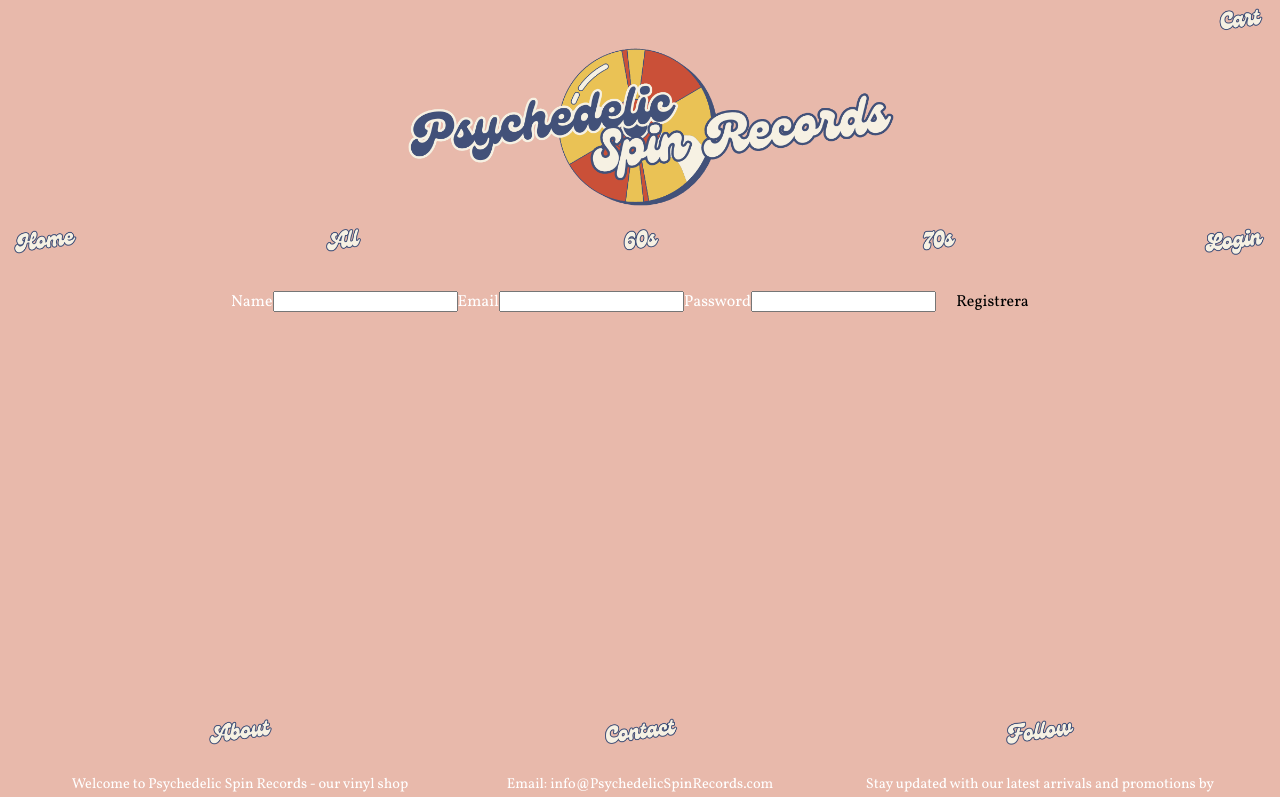
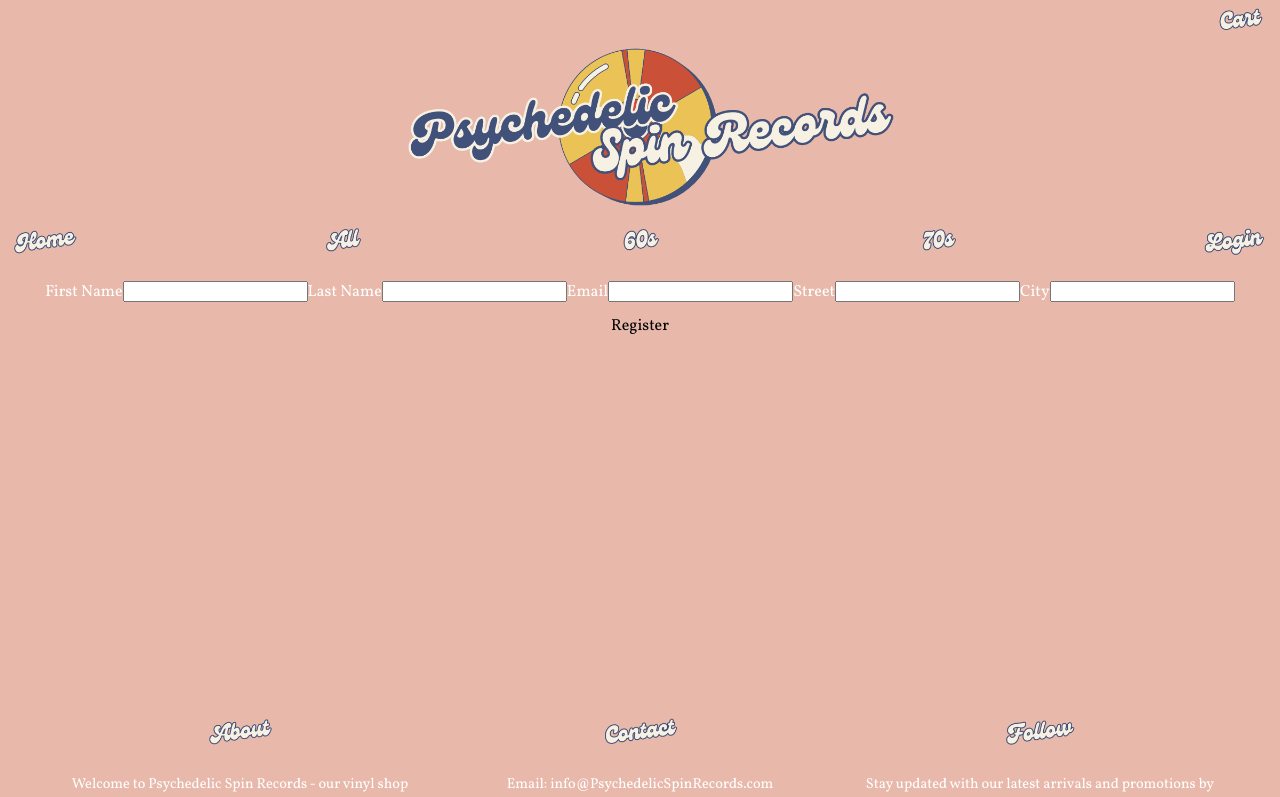
Before and after one commit to jennikaelisson/vinyl-shop, a React (Vite) app in the folder client/: page /register in a window 1280 px wide. Shown: the top 797 px of the page. Built offline with nearby package versions, Linux system fonts and the light colour scheme; a web font is replaced by a local one.

Commit message:
updated client to take registration of customer

```diff
--- a/client/src/pages/CustomerRegister.tsx
+++ b/client/src/pages/CustomerRegister.tsx
@@ -1,9 +1,11 @@
 import { useState, FormEvent, ChangeEvent } from "react";
 
 const CustomerRegister = () => {
+    const [firstNameInput, setFirstNameInput] = useState("");
+    const [lastNameInput, setLastNameInput] = useState("");
     const [emailInput, setEmailInput] = useState("");
-    const [passwordInput, setPasswordInput] = useState("");
-    const [nameInput, setNameInput] = useState("");
+    const [streetInput, setStreetInput] = useState("");
+    const [cityInput, setCityInput] = useState("");
 
     const register = async (e: FormEvent) => {
         e.preventDefault();
@@ -12,34 +14,54 @@ const CustomerRegister = () => {
           headers: {
             "Content-type": "application/json",
           },
-          body: JSON.stringify({ name: nameInput, email: emailInput, password: passwordInput }),
+          body: JSON.stringify({
+            firstName: firstNameInput,
+            lastName: lastNameInput,
+            email: emailInput,
+            address: {
+              street: streetInput,
+              city: cityInput
+            }
+          }),
         });
         const data = await response.json();
         console.log(data);
 
       };
 
-      const handleNameChange = (e: ChangeEvent<HTMLInputElement>) => {
-        setNameInput(e.target.value);
-        console.log(nameInput);
-      }
+      const handleFirstNameChange = (e: ChangeEvent<HTMLInputElement>) => {
+        setFirstNameInput(e.target.value);
+      };
+
+      const handleLastNameChange = (e: ChangeEvent<HTMLInputElement>) => {
+        setLastNameInput(e.target.value);
+      };
 
       const handleEmailChange = (e: ChangeEvent<HTMLInputElement>) => {
         setEmailInput(e.target.value);
-        console.log(emailInput);
       };
 
-      const handlePasswordChange = (e: ChangeEvent<HTMLInputElement>) => {
-        setPasswordInput(e.target.value);
-        console.log(passwordInput);
+      const handleStreetChange = (e: ChangeEvent<HTMLInputElement>) => {
+        setStreetInput(e.target.value);
       };
 
-    return <><form onSubmit={register}>
-    <label htmlFor="">Name</label>
+      const handleCityChange = (e: ChangeEvent<HTMLInputElement>) => {
+        setCityInput(e.target.value);
+      };
+
+    return (
+        <form onSubmit={register}>
+            <label htmlFor="firstNameInput">First Name</label>
             <input
-      id="nameInput"
-      value={nameInput}
-      onChange={handleNameChange}
+                id="firstNameInput"
+                value={firstNameInput}
+                onChange={handleFirstNameChange}
+            />
+            <label htmlFor="lastNameInput">Last Name</label>
+            <input
+                id="lastNameInput"
+                value={lastNameInput}
+                onChange={handleLastNameChange}
             />
             <label htmlFor="emailInput">Email</label>
             <input
@@ -47,13 +69,21 @@ const CustomerRegister = () => {
                 value={emailInput}
                 onChange={handleEmailChange}
             />
-    <label htmlFor="passwordInput">Password</label>
+            <label htmlFor="streetInput">Street</label>
             <input
-      id="passwordInput"
-      value={passwordInput}
-      onChange={handlePasswordChange}
+                id="streetInput"
+                value={streetInput}
+                onChange={handleStreetChange}
             />
-    <button>Registrera</button>
-  </form></>
-}
+            <label htmlFor="cityInput">City</label>
+            <input
+                id="cityInput"
+                value={cityInput}
+                onChange={handleCityChange}
+            />
+            <button>Register</button>
+        </form>
+    );
+};
+
 export default CustomerRegister;
```
Lines whose indentation alone changed are shown as unchanged.
